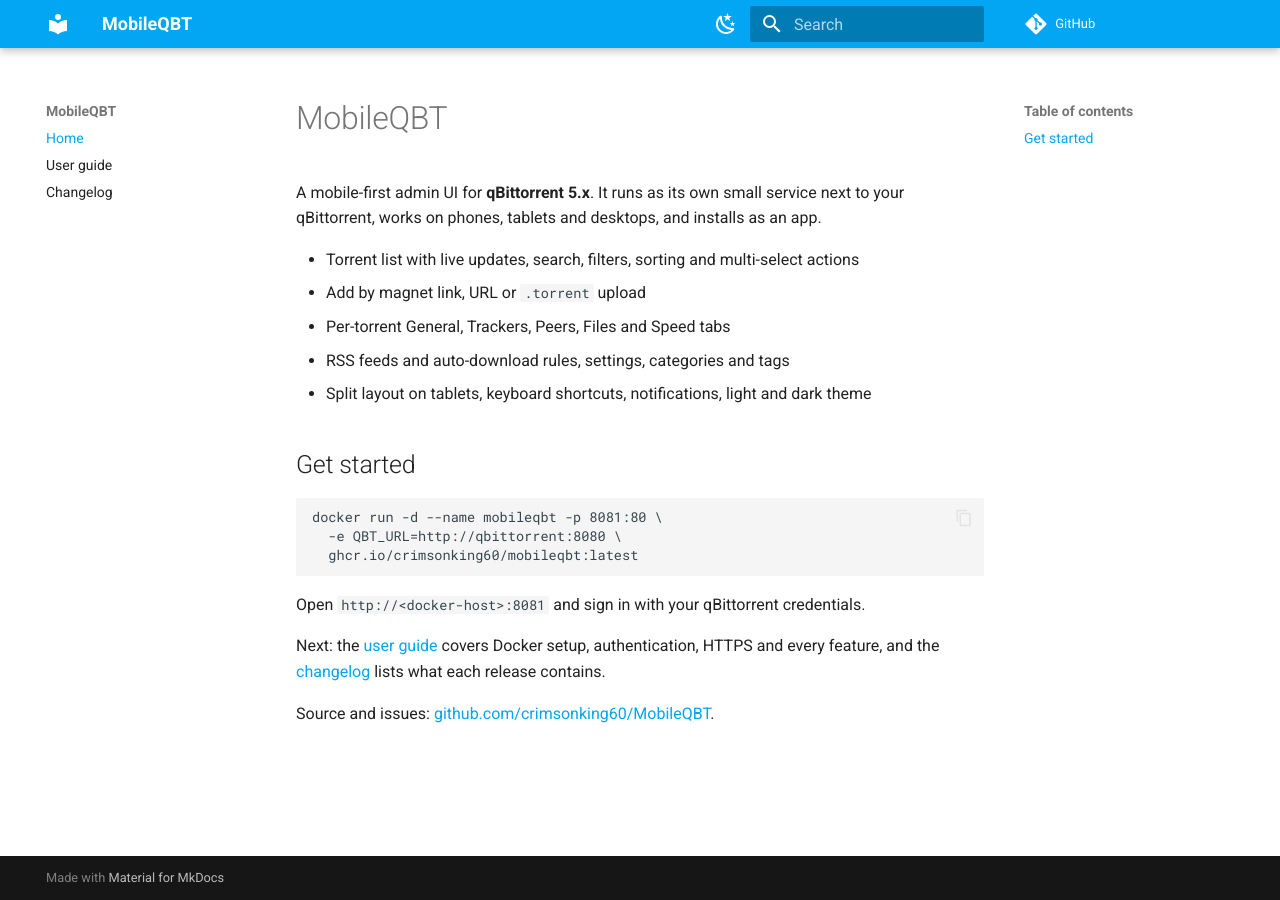
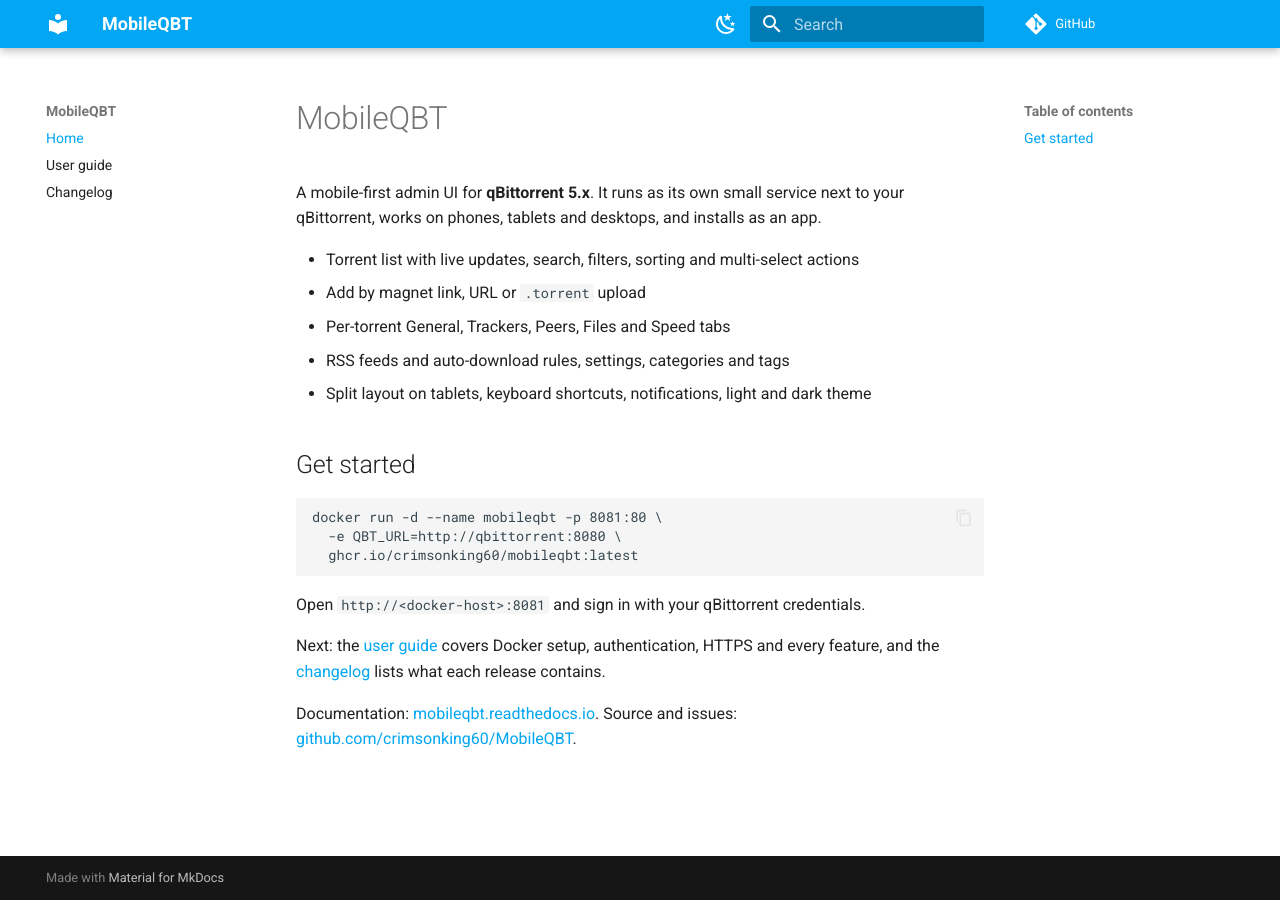
Before and after one commit to crimsonking60/MobileQBT, an MkDocs documentation site: the page built from docs/index.md, in a window 1280 px wide. Built offline with MkDocs 1.6.1 and Material for MkDocs 9.7.7, drawn with Linux system fonts in a browser that asks for light colours; comment, search, counter and statistics services are not loaded.

Commit message:
Link the Read the Docs site from the README and docs index
Claude-Session: https://claude.ai/code/session_01B4wSmQERrzgV9ASA6QLQ4g

```diff
--- a/docs/index.md
+++ b/docs/index.md
@@ -22,4 +22,4 @@ Open `http://<docker-host>:8081` and sign in with your qBittorrent credentials.
 Next: the [user guide](guide.md) covers Docker setup, authentication, HTTPS and every feature, and the
 [changelog](changelog.md) lists what each release contains.
 
-Source and issues: [github.com/crimsonking60/MobileQBT](https://github.com/crimsonking60/MobileQBT).
+Documentation: [mobileqbt.readthedocs.io](https://mobileqbt.readthedocs.io/). Source and issues: [github.com/crimsonking60/MobileQBT](https://github.com/crimsonking60/MobileQBT).
--- a/mkdocs.yml
+++ b/mkdocs.yml
@@ -1,4 +1,5 @@
 site_name: MobileQBT
+site_url: https://mobileqbt.readthedocs.io/
 site_description: A mobile-first admin UI for qBittorrent 5.x
 repo_url: https://github.com/crimsonking60/MobileQBT
 edit_uri: edit/main/docs/
```
Also changed, not shown: README.md (+1 -1 lines).
